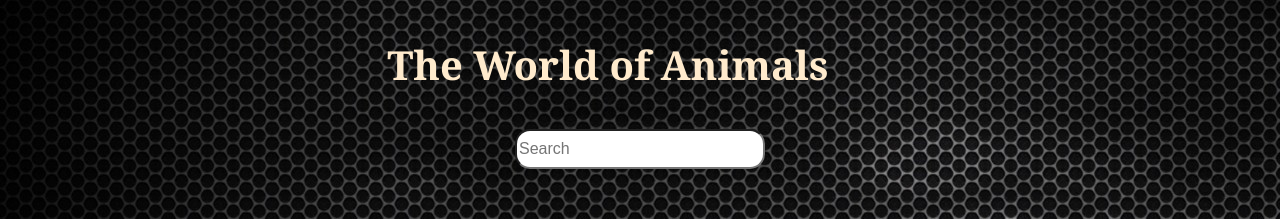
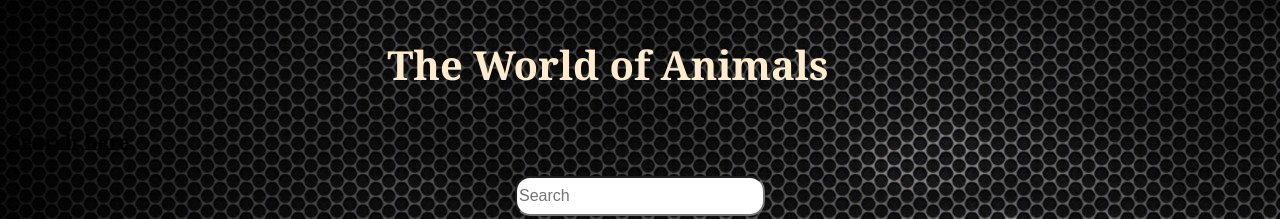
Before and after one commit to subcoder167/ImagesGallery, a plain HTML site: page index.html in a window 1280 px wide. Shown: the top 219 px of the page. Drawn offline with Linux system fonts and the light colour scheme.

Commit message:
Added search here line

```diff
--- a/index.html
+++ b/index.html
@@ -12,6 +12,7 @@
 </head>
 <body>
     <h1>The World of Animals</h1>
+    <h2>Search here</h2>
     <div class="search-bar">
         <input type="text" name="search" value="" autocomplete="off" id="myinput" onkeyup="searchFunction()" placeholder="Search">
     </div>
```
